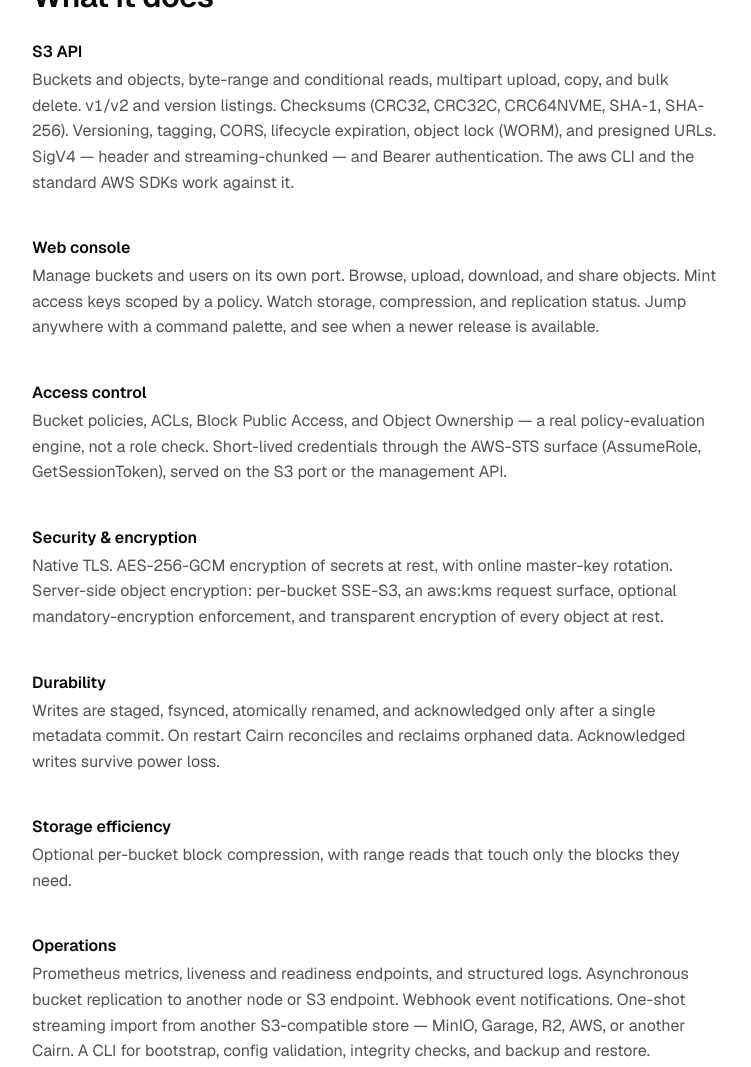
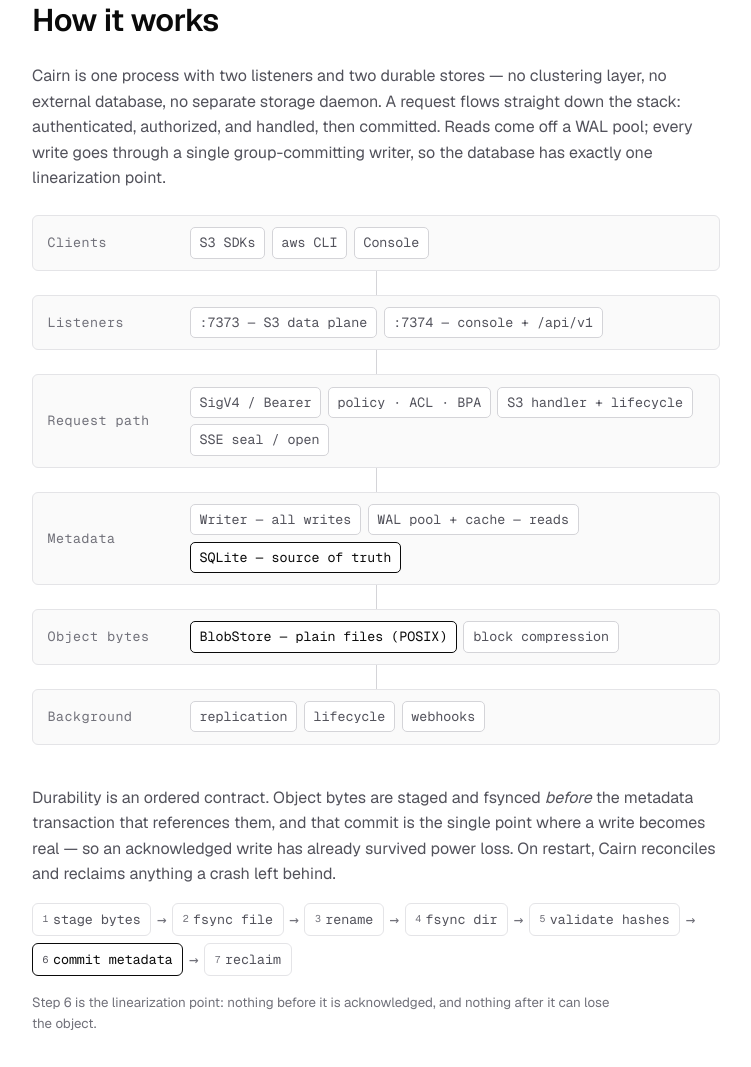
Before and after one commit to Harsh-2002/Cairn, an Astro site: page / in a window 1280 px wide. Shown: the part 1413-2480 px from the top of the page, without its empty margins (264-1015 px from the left). Built offline with nearby package versions, Linux system fonts and the light colour scheme; Astro itself is replaced by a stand-in of ours.

Commit message:
feat(site): architecture section, Cairn mark in header/favicon, wrap code blocks
Three changes from review feedback:

- Code blocks wrap instead of scrolling. The install one-liner overflowed and
  showed a horizontal scrollbar (most visible on Windows / narrow screens); pre
  now uses `white-space: pre-wrap` + `overflow-wrap: anywhere`, so long commands
  reflow and no code block scrolls sideways on any device. Verified 0 horizontal
  overflow at 360px and desktop.

- The Cairn logo mark (the filled rounded square from the console logo + login)
  now leads the header wordmark in place of the `$ ` prompt, and replaces the
  placeholder favicon with the canonical mark (rect 3/3/26/26 r6.5), theme-aware.

- New "How it works" architecture section: a typographic, image-free low-level
  diagram of the request/data path (Clients → Listeners → Request path →
  Metadata → Object bytes → Background) plus the ordered durability write path
  (stage → fsync → rename → fsync dir → validate → commit → reclaim), with the
  metadata commit marked as the single linearization point. Hairline layers +
  mono chips that reflow at every width — no horizontal scroll on mobile.

```diff
--- /dev/null
+++ b/src/components/Architecture.astro
@@ -0,0 +1,214 @@
+---
+import Section from "./Section.astro";
+
+// A typographic, low-level view of Cairn's request/data path and its durability
+// contract. No images: hairline-bordered layers + mono chips that reflow at every
+// width (so nothing scrolls sideways on mobile). Top-to-bottom is the flow.
+const layers = [
+  { tier: "Clients", nodes: [{ t: "S3 SDKs" }, { t: "aws CLI" }, { t: "Console" }] },
+  {
+    tier: "Listeners",
+    nodes: [{ t: ":7373 — S3 data plane" }, { t: ":7374 — console + /api/v1" }],
+  },
+  {
+    tier: "Request path",
+    nodes: [
+      { t: "SigV4 / Bearer" },
+      { t: "policy · ACL · BPA" },
+      { t: "S3 handler + lifecycle" },
+      { t: "SSE seal / open" },
+    ],
+  },
+  {
+    tier: "Metadata",
+    nodes: [
+      { t: "Writer — all writes" },
+      { t: "WAL pool + cache — reads" },
+      { t: "SQLite — source of truth", key: true },
+    ],
+  },
+  {
+    tier: "Object bytes",
+    nodes: [{ t: "BlobStore — plain files (POSIX)", key: true }, { t: "block compression" }],
+  },
+  {
+    tier: "Background",
+    nodes: [{ t: "replication" }, { t: "lifecycle" }, { t: "webhooks" }],
+  },
+];
+
+// The write path is an ordered contract: bytes are durable before the metadata
+// transaction that references them, and that commit is the one linearization point.
+const steps = [
+  "stage bytes",
+  "fsync file",
+  "rename",
+  "fsync dir",
+  "validate hashes",
+  "commit metadata",
+  "reclaim",
+];
+const keyStep = "commit metadata";
+---
+
+<Section eyebrow="Architecture" title="How it works">
+  <p>
+    Cairn is one process with two listeners and two durable stores — no clustering layer, no external
+    database, no separate storage daemon. A request flows straight down the stack: authenticated,
+    authorized, and handled, then committed. Reads come off a WAL pool; every write goes through a
+    single group-committing writer, so the database has exactly one linearization point.
+  </p>
+
+  <div class="arch">
+    {
+      layers.map((l, i) => (
+        <>
+          {i > 0 && <span class="arch__link" aria-hidden="true" />}
+          <div class="arch__layer">
+            <span class="arch__tier">{l.tier}</span>
+            <div class="arch__nodes">
+              {l.nodes.map((n) => (
+                <span class={`chip ${n.key ? "chip--key" : ""}`}>{n.t}</span>
+              ))}
+            </div>
+          </div>
+        </>
+      ))
+    }
+  </div>
+
+  <p class="arch__lead">
+    Durability is an ordered contract. Object bytes are staged and fsynced <em>before</em> the
+    metadata transaction that references them, and that commit is the single point where a write
+    becomes real — so an acknowledged write has already survived power loss. On restart, Cairn
+    reconciles and reclaims anything a crash left behind.
+  </p>
+
+  <div class="writepath" role="list" aria-label="Durable write path, in order">
+    {
+      steps.map((s, i) => (
+        <>
+          {i > 0 && (
+            <span class="writepath__arrow" aria-hidden="true">
+              →
+            </span>
+          )}
+          <span role="listitem" class={`writepath__step ${s === keyStep ? "is-key" : ""}`}>
+            <span class="writepath__n">{i + 1}</span>
+            {s}
+          </span>
+        </>
+      ))
+    }
+  </div>
+  <p class="writepath__note">
+    Step 6 is the linearization point: nothing before it is acknowledged, and nothing after it can
+    lose the object.
+  </p>
+</Section>
+
+<style>
+  /* --- Layered flow diagram: each tier is a full-width hairline row, so it reflows
+         cleanly and never scrolls sideways. Top-to-bottom implies the request flow. --- */
+  .arch {
+    margin-top: var(--space-4);
+    display: flex;
+    flex-direction: column;
+  }
+  .arch__layer {
+    display: grid;
+    grid-template-columns: 8rem 1fr;
+    gap: 0.5rem 0.9rem;
+    align-items: center;
+    border: 1px solid var(--hairline);
+    border-radius: var(--radius);
+    padding: 0.7rem 0.9rem;
+    background: var(--bg-subtle);
+  }
+  .arch__tier {
+    font-family: var(--font-mono);
+    font-size: var(--step--1);
+    letter-spacing: 0.04em;
+    color: var(--fg-faint);
+  }
+  .arch__nodes {
+    display: flex;
+    flex-wrap: wrap;
+    gap: 0.4rem;
+  }
+  .chip {
+    font-family: var(--font-mono);
+    font-size: var(--step--1);
+    color: var(--fg-muted);
+    background: var(--bg);
+    border: 1px solid var(--hairline-bold);
+    border-radius: 5px;
+    padding: 0.25rem 0.55rem;
+  }
+  /* The linchpins — the single source of truth and the on-disk bytes — read at full
+     foreground so the eye lands on them. */
+  .chip--key {
+    color: var(--fg);
+    border-color: var(--fg);
+  }
+  /* A centered hairline between tiers, in the page's own 1px-rule language. */
+  .arch__link {
+    width: 1px;
+    height: var(--space-4);
+    margin-inline: auto;
+    background: var(--hairline-bold);
+  }
+
+  /* --- The durable write path: an ordered row of numbered steps that wraps instead
+         of scrolling. The arrows are flow, not content (aria-hidden). --- */
+  .arch__lead {
+    margin-top: var(--space-5);
+  }
+  .writepath {
+    display: flex;
+    flex-wrap: wrap;
+    align-items: center;
+    gap: 0.45rem 0.35rem;
+    margin-top: var(--space-3);
+  }
+  .writepath__step {
+    display: inline-flex;
+    align-items: center;
+    gap: 0.55ch;
+    font-family: var(--font-mono);
+    font-size: var(--step--1);
+    color: var(--fg-muted);
+    border: 1px solid var(--hairline);
+    border-radius: var(--radius);
+    padding: 0.3rem 0.6rem;
+  }
+  .writepath__step.is-key {
+    color: var(--fg);
+    border-color: var(--fg);
+  }
+  .writepath__n {
+    font-size: 0.74em;
+    color: var(--fg-faint);
+    font-variant-numeric: tabular-nums;
+  }
+  .writepath__step.is-key .writepath__n {
+    color: var(--fg-muted);
+  }
+  .writepath__arrow {
+    color: var(--fg-faint);
+    font-family: var(--font-mono);
+  }
+  .writepath__note {
+    font-size: var(--step--1);
+    color: var(--fg-faint);
+    margin-top: var(--space-3);
+  }
+
+  /* Narrow screens: tier label stacks above its nodes; chips may wrap their text
+     rather than overflow. No horizontal scroll at any width. */
+  @media (max-width: 34rem) {
+    .arch__layer {
+      grid-template-columns: 1fr;
+    }
+  }
+</style>
--- a/src/components/CodeBlock.astro
+++ b/src/components/CodeBlock.astro
@@ -61,7 +61,12 @@
     margin: 0;
     padding: 0.9rem 1rem;
     padding-right: 4.5rem;
-    overflow-x: auto;
+    /* Wrap long commands (the install one-liner, the docker block) instead of
+       scrolling — so there is no horizontal scrollbar on any device or OS. pre-wrap
+       preserves the intentional newlines + indentation; overflow-wrap breaks the
+       rare over-long token (a URL) rather than overflowing the box. */
+    white-space: pre-wrap;
+    overflow-wrap: anywhere;
     font-family: var(--font-mono);
     font-size: 0.9rem;
     line-height: 1.65;
--- a/src/layouts/Base.astro
+++ b/src/layouts/Base.astro
@@ -112,15 +112,25 @@
         margin-bottom: var(--space-5);
       }
       .wordmark {
+        display: inline-flex;
+        align-items: center;
+        gap: 0.5ch;
         font-family: var(--font-mono);
         font-weight: 600;
         font-size: 1.05rem;
         letter-spacing: -0.02em;
         color: var(--fg);
       }
+      /* The Cairn mark: the filled rounded square from the console logo + favicon
+         (in-app `size-4 rounded`, ~0.25 corner ratio). Foreground-coloured, so it
+         inverts with the theme. Decorative — the link's aria-label names it. */
       .wordmark::before {
-        content: "$ ";
-        color: var(--fg-faint);
+        content: "";
+        width: 0.82em;
+        height: 0.82em;
+        border-radius: 0.22em;
+        background: var(--fg);
+        flex: none;
       }
       .theme-toggle {
         display: inline-flex;
--- a/src/pages/index.astro
+++ b/src/pages/index.astro
@@ -2,6 +2,7 @@
 import Base from "../layouts/Base.astro";
 import Section from "../components/Section.astro";
 import CodeBlock from "../components/CodeBlock.astro";
+import Architecture from "../components/Architecture.astro";
 
 const repo = "https://github.com/Harsh-2002/Cairn";
 
@@ -116,7 +117,10 @@
     </dl>
   </Section>
 
-  {/* 3 — Features */}
+  {/* 3 — Architecture (low-level design) */}
+  <Architecture />
+
+  {/* 4 — Features */}
   <Section eyebrow="Features" title="What it does">
     <dl class="points points--features">
       {
@@ -130,7 +134,7 @@
     </dl>
   </Section>
 
-  {/* 4 — Performance */}
+  {/* 5 — Performance */}
   <Section eyebrow="Performance" title="Measured against MinIO">
     <p>
       A like-for-like comparison against MinIO, both on the same 2 vCPU / 16 GB host, both single-node
@@ -178,7 +182,7 @@
     />
   </Section>
 
-  {/* 5 — Why Cairn */}
+  {/* 6 — Why Cairn */}
   <Section eyebrow="Why Cairn" title="Built to replace a single-node MinIO">
     <p>
       If you run a single-node MinIO, or any single-drive or single-host S3 endpoint, Cairn is built
@@ -209,7 +213,7 @@
     </dl>
   </Section>
 
-  {/* 6 — Scope */}
+  {/* 7 — Scope */}
   <Section eyebrow="Scope" title="Single-node by design">
     <p>
       Cairn is single-node by design: one process, one data filesystem, one metadata database.
@@ -238,7 +242,7 @@
     </ul>
   </Section>
 
-  {/* 7 — Quickstart */}
+  {/* 8 — Quickstart */}
   <Section eyebrow="Quickstart" title="Run it by hand with Docker">
     <CodeBlock code={dockerRun} />
     <ul class="notes">
@@ -259,7 +263,7 @@
     </p>
   </Section>
 
-  {/* 8 — Roadmap */}
+  {/* 9 — Roadmap */}
   <Section eyebrow="Roadmap" title="Planned and additive">
     <p>None of it changes the S3 or management API.</p>
     <ul class="scope">
@@ -270,7 +274,7 @@
     </ul>
   </Section>
 
-  {/* 9 — Get started */}
+  {/* 10 — Get started */}
   <Section eyebrow="Get started" title="Install it" id="get-started">
     <p>
       Install on a host or with Docker, then open the console on <code>:7374</code> and point any S3
@@ -291,7 +295,7 @@
     </nav>
   </Section>
 
-  {/* 10 — Footer */}
+  {/* 11 — Footer */}
   <footer class="site-footer wrap">
     <p class="site-footer__tag">Cairn — self-hosted, S3-compatible object storage.</p>
     <p>
```
Also changed, not shown: public/favicon.svg.
